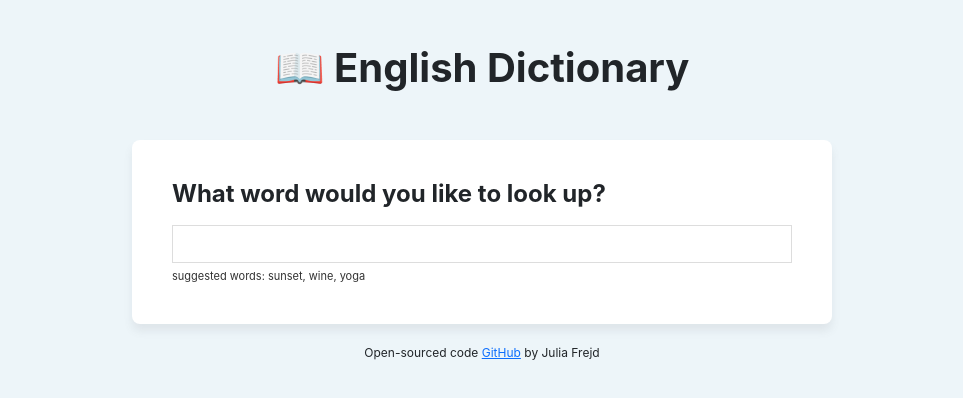
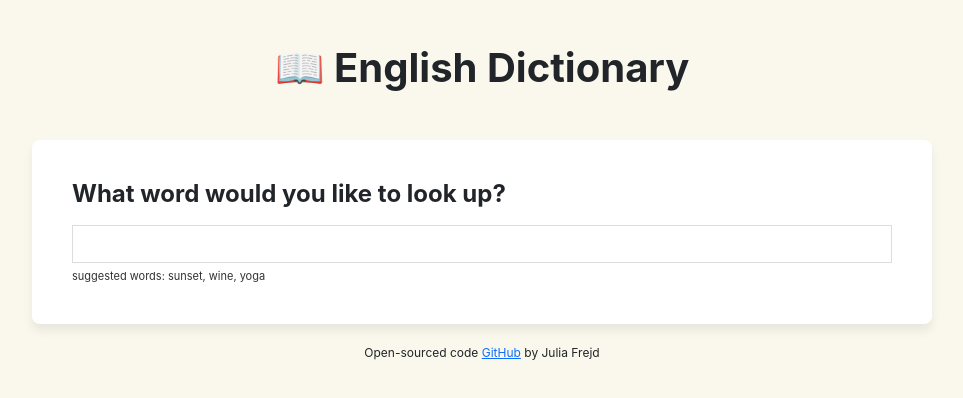
Before and after one commit to juliafrejd/dictionary-project, a React (Create React App) app: page / in a window 1280 px wide. Shown: the top 398 px of the page, without its empty margins (158-1121 px from the left). Built offline with nearby package versions, Linux system fonts and the light colour scheme; no server answers.

Commit message:
Improved styling

```diff
--- a/src/App.css
+++ b/src/App.css
@@ -1,6 +1,6 @@
 body {
   padding: 20px;
-  background-color: rgb(237, 245, 249);
+  background-color: rgb(250, 248, 236);
 }
 .App-footer {
   text-align: center;
--- a/src/App.js
+++ b/src/App.js
@@ -11,7 +11,13 @@ function App() {
         </main>
         <footer className="App-footer">
           Open-sourced code{" "}
-          <a href="https://github.com/juliafrejd/dictionary-project">GitHub</a>{" "}
+          <a
+            target="_blank"
+            rel="noreferrer"
+            href="https://github.com/juliafrejd/dictionary-project"
+          >
+            GitHub
+          </a>{" "}
           by Julia Frejd
         </footer>
       </div>
--- a/src/Dictionary.css
+++ b/src/Dictionary.css
@@ -1,5 +1,5 @@
 .Dictionary section {
-  max-width: 700px;
+  max-width: 900px;
   background-color: white;
   border-radius: 8px;
   margin: 10px auto;
--- a/src/Dictionary.js
+++ b/src/Dictionary.js
@@ -15,7 +15,6 @@ export default function Dictionary(props) {
   }
 
   function handlePexelsResponse(response) {
-    console.log(response.data);
     setPhotos(response.data.photos);
   }
   function search() {
--- a/src/Photos.css
+++ b/src/Photos.css
@@ -1,3 +1,4 @@
 .Photos img {
-  padding: 12px;
+  padding: 12px 0;
+  border-radius: 5px;
 }
--- a/src/Photos.js
+++ b/src/Photos.js
@@ -7,7 +7,6 @@ export default function Photos(props) {
       <section className="Photos">
         <div className="row">
           {props.photos.map(function (photo, index) {
-            console.log(photo);
             return (
               <div className="col-4" key={index}>
                 <a href={photo.src.original} target="_blank" rel="noreferrer">
--- a/src/Results.js
+++ b/src/Results.js
@@ -12,7 +12,6 @@ export default function Results(props) {
             <strong>/{props.results.phonetic}/</strong>
           </p>
         </section>
-
         {props.results.meanings.map(function (meaning, index) {
           return (
             <section key={index}>
```
